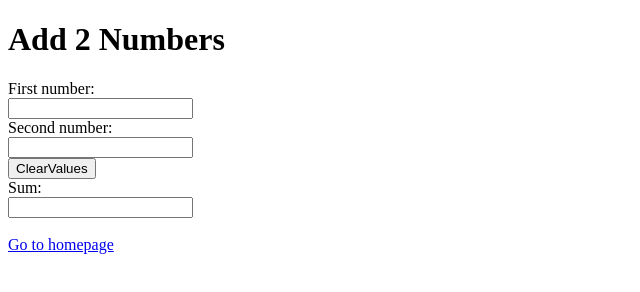
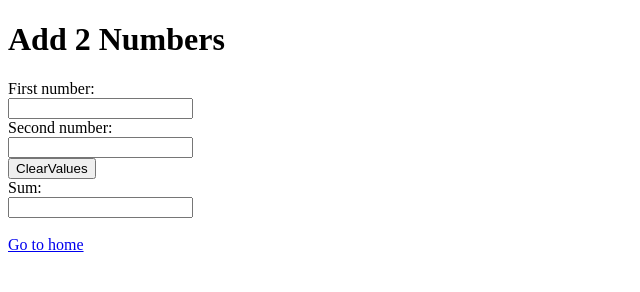
Before and after one commit to Shabbydoo63/bs, a plain HTML site: page add2numbers.html in a window 1280 px wide. Shown: the full height of the page, 0-640 px from the left. Drawn offline with Linux system fonts and the light colour scheme.

Commit message:
Update add2numbers.html

```diff
--- a/add2numbers.html
+++ b/add2numbers.html
@@ -17,7 +17,7 @@
 
   <label for="sum">Sum:</label><br>
   <input id="sum" readonly type = "number"><br><br>
-  <a href="index.html">Go to homepage</a><br>
+  <a href="index.html">Go to home</a><br>
 <script>
  function add2numbers()
  { var n1, n2, sum;
```
